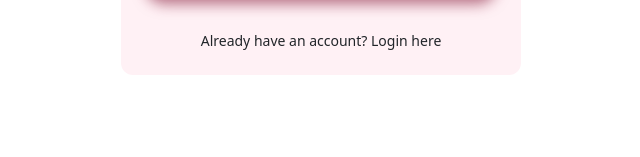
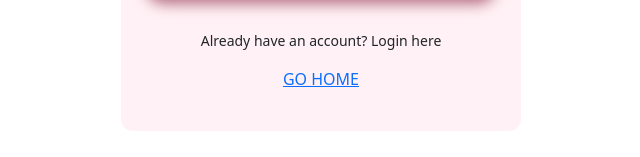
Before and after one commit to AliHRadwan/Node-Project, an Angular app: page /register in a window 1280 px wide. Shown: the part 576-733 px from the top of the page, without its empty margins (319-959 px from the left). Built offline with nearby package versions, Linux system fonts and the light colour scheme.

Commit message:
add go home button in login and register

```diff
--- a/src/app/features/dashboard/pages/services/order-service.ts
+++ b/src/app/features/dashboard/pages/services/order-service.ts
@@ -5,7 +5,7 @@ import { environment } from '../../../../../environments/environment.prod';
 
 
 
-const BASE = `${environment.apiUrl}/api/orders/admin`;
+const BASE = `${environment.apiUrl}/orders/admin`;
 
 @Injectable({
   providedIn: 'root',
--- a/src/app/features/registeration/register/register.html
+++ b/src/app/features/registeration/register/register.html
@@ -71,6 +71,11 @@
     Already have an account? <a routerLink="/login">Login here</a>
   </div>
 
+  <div class="d-flex justify-content-center">
+     <p class="switch-text">
+       <a routerLink="/">GO HOME</a>
+     </p>
+  </div>
 </form>
 
 <!-- Popup message/loading box -->
--- a/src/app/login/login.component.html
+++ b/src/app/login/login.component.html
@@ -33,4 +33,8 @@
     </p>
 
   </form>
+
+<p class="switch-text">
+  <a routerLink="/">GO HOME</a>
+</p>
 </mat-card>
```
